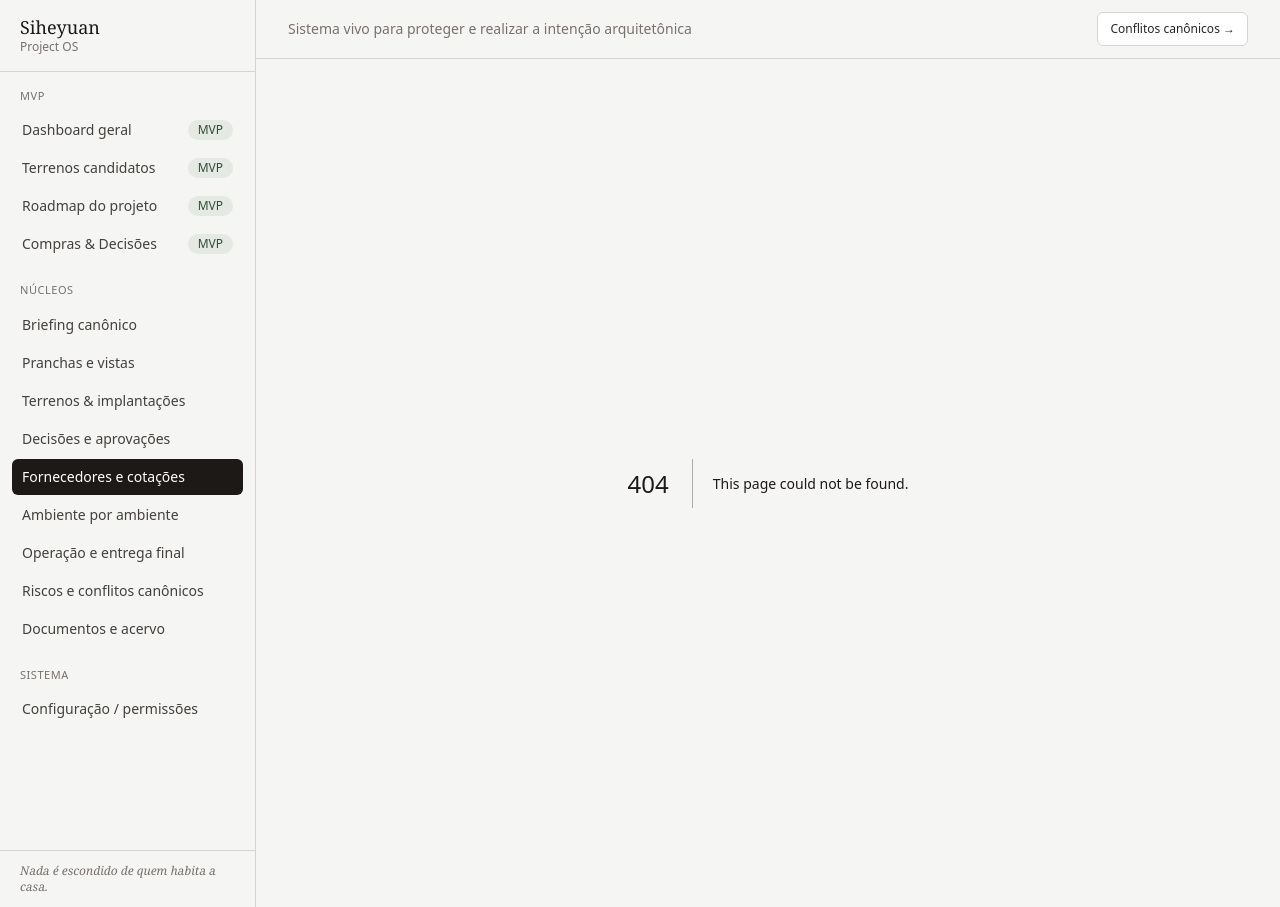
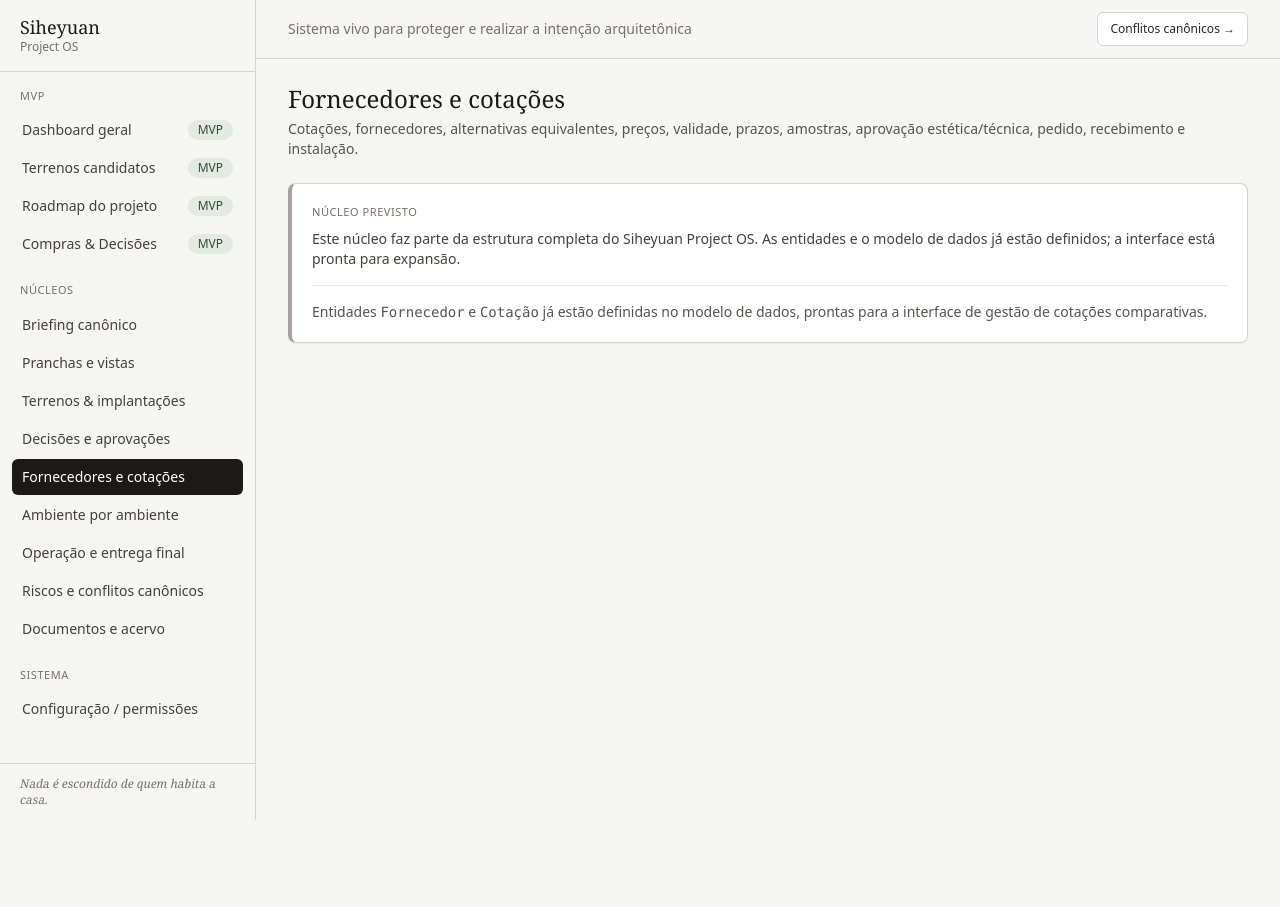
Before and after one commit to talles-dt/siheyuan-project-os, a Next.js app: page /fornecedores in a window 1280 px wide. Before the commit this address had no page. After the commit the page ends 820 px from the top, so only its background shows below. Built offline with nearby package versions, Linux system fonts and the light colour scheme.

Commit message:
Add src/app/fornecedores/page.tsx

```diff
--- /dev/null
+++ b/src/app/fornecedores/page.tsx
@@ -0,0 +1,15 @@
+import { NucleoPlaceholder } from "@/components/NucleoPlaceholder";
+
+export default function Page() {
+  return (
+    <NucleoPlaceholder
+      title="Fornecedores e cotações"
+      subtitle="Cotações, fornecedores, alternativas equivalentes, preços, validade, prazos, amostras, aprovação estética/técnica, pedido, recebimento e instalação."
+    >
+      <p className="text-sm text-mineral-500">
+        Entidades <code>Fornecedor</code> e <code>Cotação</code> já estão definidas no modelo de dados, prontas para
+        a interface de gestão de cotações comparativas.
+      </p>
+    </NucleoPlaceholder>
+  );
+}
```
